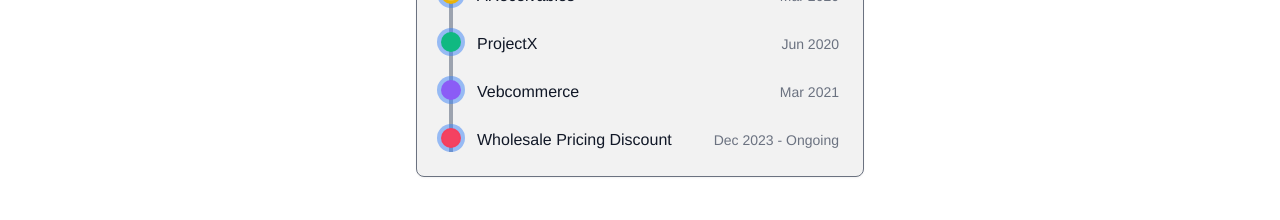
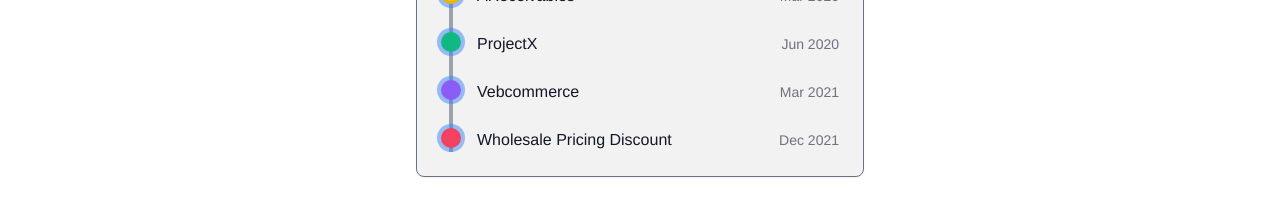
Before and after one commit to GauravJiandaniGJ/gaurav-portfolio, a Vue app: page / in a window 1280 px wide. Shown: the part 2600-2820 px from the top of the page. Built offline with nearby package versions, Linux system fonts and the light colour scheme.

Commit message:
Correct timeline entry for 'Wholesale Pricing Discount' to reflect the accurate date of Dec 2021.

```diff
--- a/src/components/Timeline.vue
+++ b/src/components/Timeline.vue
@@ -34,7 +34,7 @@ const timelineItems = [
   { date: 'Mar 2020', title: 'AReceivables', color: 'bg-yellow-500' },
   { date: 'Jun 2020', title: 'ProjectX', color: 'bg-emerald-500' },
   { date: 'Mar 2021', title: 'Vebcommerce', color: 'bg-violet-500' },
-  { date: 'Dec 2023 - Ongoing', title: 'Wholesale Pricing Discount', color: 'bg-rose-500' },
+  { date: 'Dec 2021', title: 'Wholesale Pricing Discount', color: 'bg-rose-500' },
 ]
 </script>
 
```
